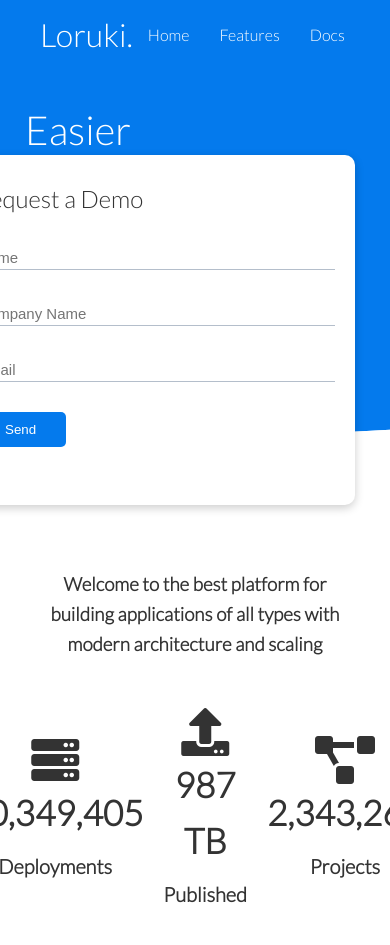
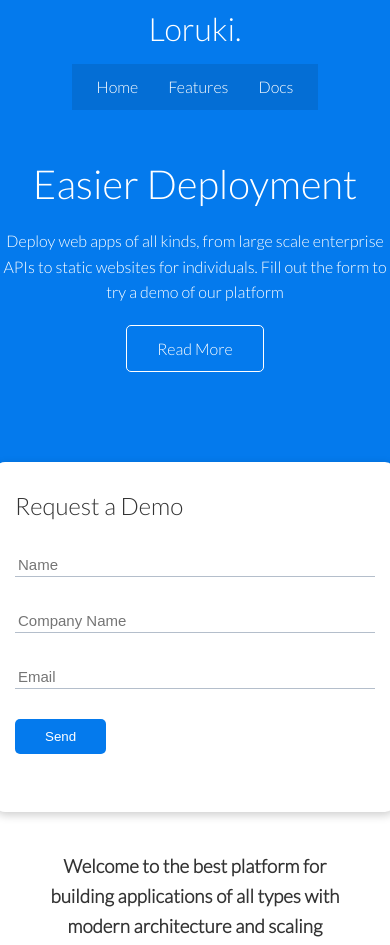
Before and after one commit to M7mdFA5er/loruki, a plain HTML site: page index.html in a window 390 px wide. Shown: the top 945 px of the page. Drawn offline with Linux system fonts and the light colour scheme.

Commit message:
Make Home Page Responsive.

```diff
--- a/css/style.css
+++ b/css/style.css
@@ -203,3 +203,51 @@ img {
 .footer .social a {
     margin: 0 10px;
 }
+
+
+/******************************/
+
+
+/* Tablets and under */
+
+@media( max-width:768px) {
+    .grid,
+    .showcase .grid,
+    .stats .grid,
+    .cli .grid,
+    .cloud .grid {
+        grid-template-columns: 1fr;
+        grid-template-rows: 1fr;
+    }
+    .showcase {
+        height: auto;
+    }
+    .showcase-text {
+        text-align: center;
+        margin-top: 40PX;
+    }
+    .showcase-form {
+        justify-self: center;
+        margin: auto;
+    }
+    .cli .grid>*:first-child {
+        grid-column: 1;
+        grid-row: 1;
+    }
+}
+
+
+/* Mobile */
+
+@media( max-width:500px) {
+    .navbar {
+        height: 110px;
+    }
+    .navbar .flex {
+        flex-direction: column;
+    }
+    .navbar ul {
+        padding: 10px;
+        background-color: rgba(0, 0, 0, 0.1);
+    }
+}
```
